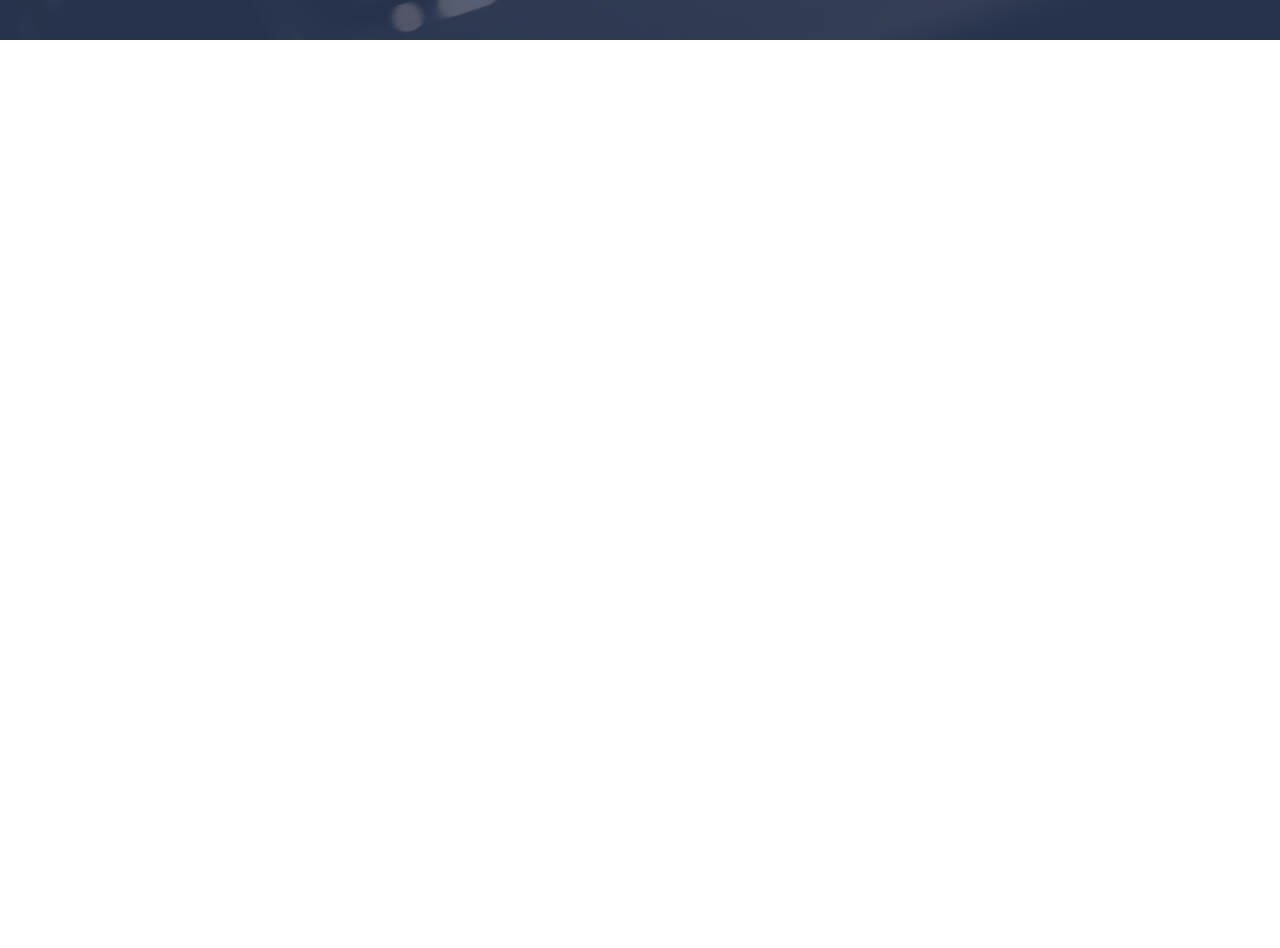
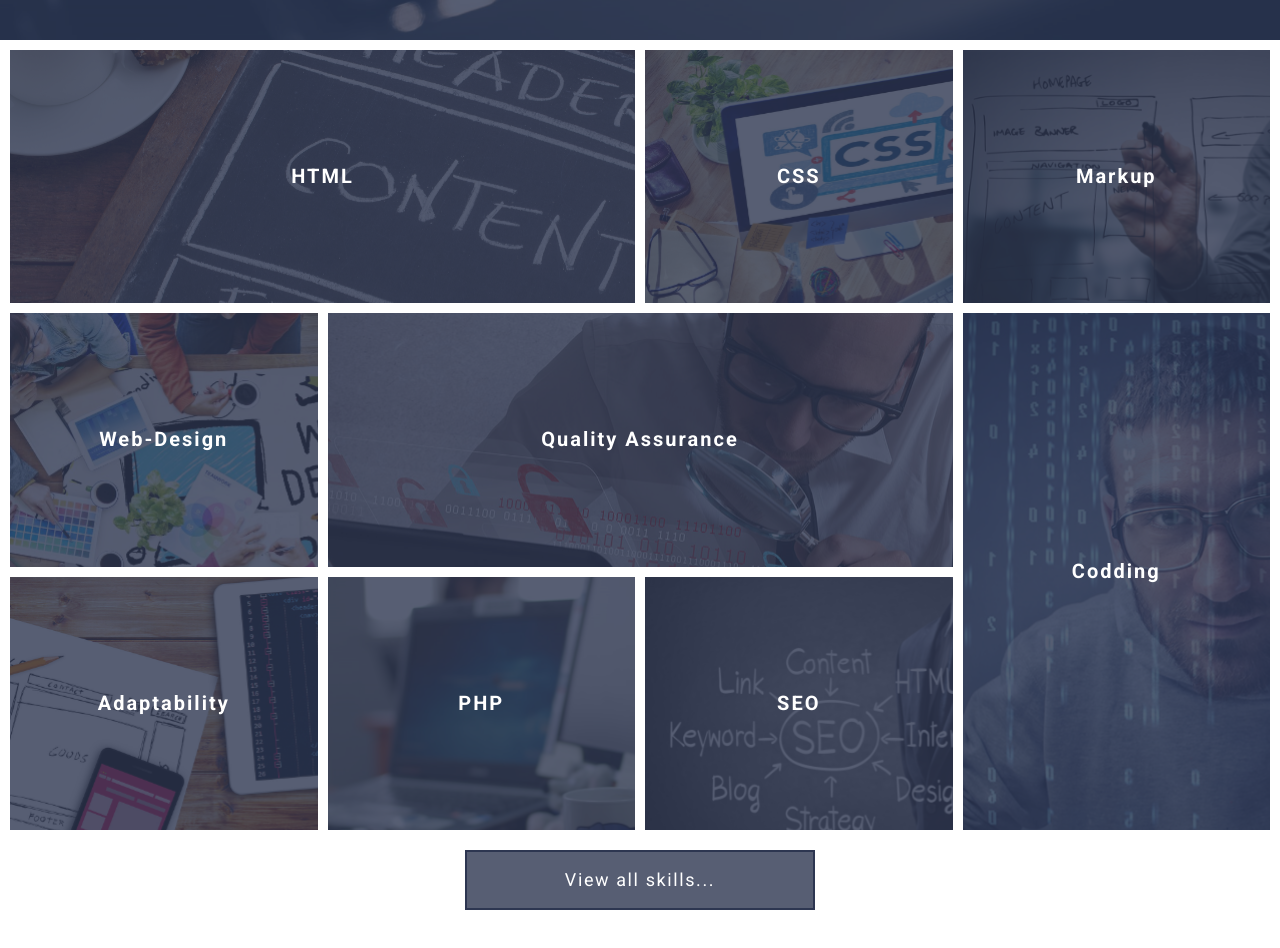
Before and after one commit to FomenkoAndrey/20210111______grid-template, a website: page index.html in a window 1280 px wide. Shown: the part 760-1708 px from the top of the page. Before the commit the page ends 1199 px from the top, so only its background shows below. Drawn offline with Linux system fonts and the light colour scheme.

Commit message:
оформление секции skills

```diff
--- a/assets/css/style.css
+++ b/assets/css/style.css
@@ -460,6 +460,14 @@ template {
 
 /*наш код здесь*/
 
+/*1 - код стал большим, работать не удобно*/
+/*2 - нужно тратить время на скрол*/
+/*3 - медиазпросы в конце и приходится часто и много скролить к основному правилу*/
+/*4 - постоянно повторяются цвета, хотелось повторно их использовать*/
+/*5 - повторяются размеры*/
+/*6 - тяжело искать селекторы, можно случайно продублировать правило*/
+/*7 - может допустить ошибку и не узнаем об этом*/
+
 * {
   box-sizing: border-box;
 }
@@ -487,18 +495,29 @@ a {
 }
 
 .btn {
-  font-size: 1.125rem;
   background-color: rgba(255, 255, 255, 0.1);
   border: 2px solid #ffffff;
+  min-width: 250px;
+}
+
+.btn-accent {
+  background-color: rgba(45, 54, 81, 0.8); /* #2d3651 */
+  border: 2px solid #2d3651;
+  min-width: 350px;
+}
+
+.btn,
+.btn-accent {
+  font-size: 1.125rem;
   display: block;
   padding: 18px 20px;
   height: 60px;
-  min-width: 250px;
   text-align: center;
   transition: background-color 0.5s;
 }
 
-.btn:hover {
+.btn:hover,
+.btn-accent:hover {
   background-color: #d66926;
 }
 
@@ -564,7 +583,6 @@ a {
   margin-right: 4px;
 }
 
-
 .header-navbar {
   display: grid;
   align-items: center;
@@ -617,3 +635,143 @@ a {
 .header-content__buttons .btn:first-of-type {
   margin-right: 20px;
 }
+
+.skills {
+  padding: 10px;
+  margin-bottom: 30px;
+}
+
+.skills__container {
+  display: grid;
+  margin-bottom: 20px;
+  grid-template-columns: repeat(4, 1fr);
+  grid-auto-rows: calc(33.3333vh - 4 * 10px / 3);
+  grid-template-areas: "a1 a1 a2 a3"
+                       "a4 a5 a5 a6"
+                       "a7 a8 a9 a6";
+  grid-gap: 10px;
+}
+
+.skills__action {
+  display: flex;
+  justify-content: center;
+}
+
+.skill-item {
+  position: relative;
+  background-color: #2d3651;
+  background-position: 50% 50%;
+  overflow: hidden;
+}
+
+.skill-item:hover .skill-item__overlay {
+  opacity: 0.95 !important;
+}
+
+.skill-item:hover .skill-item__image {
+  transform: scale(1.1);
+}
+
+.skill-item:hover .skill-item__link {
+  color: #d66926;
+}
+
+.skill-item:nth-of-type(1) {
+  grid-area: a1;
+}
+.skill-item:nth-of-type(2) {
+  grid-area: a2;
+}
+.skill-item:nth-of-type(3) {
+  grid-area: a3;
+}
+.skill-item:nth-of-type(4) {
+  grid-area: a4;
+}
+.skill-item:nth-of-type(5) {
+  grid-area: a5;
+}
+.skill-item:nth-of-type(6) {
+  grid-area: a6;
+}
+.skill-item:nth-of-type(7) {
+  grid-area: a7;
+}
+.skill-item:nth-of-type(8) {
+  grid-area: a8;
+}
+.skill-item:nth-of-type(9) {
+  grid-area: a9;
+}
+
+.skill-item__overlay {
+  position: absolute;
+  top: 0;
+  right: 0;
+  bottom: 0;
+  left: 0;
+  z-index: 1;
+  transition: opacity 0.5s;
+}
+
+.skill-item__image {
+  position: absolute;
+  top: 0;
+  right: 0;
+  bottom: 0;
+  left: 0;
+  transition: transform 0.5s;
+}
+
+.skill-item__title {
+  position: absolute;
+  top: 0;
+  right: 0;
+  bottom: 0;
+  left: 0;
+  z-index: 2;
+  margin: 0;
+  font-size: 1.25rem;
+  letter-spacing: 0.1em;
+}
+
+.skill-item__link {
+  display: flex;
+  align-items: center;
+  justify-content: center;
+  width: 100%;
+  height: 100%;
+  padding: 20px;
+  transition: color 0.5s;
+}
+
+@media (max-width: 992px) {
+  .skills__container {
+    grid-template-columns: repeat(3, 1fr);
+    grid-template-areas: "a1 a1 a2" "a3 a4 a4" "a5 a5 a6" "a7 a8 a6" "a7 a9 a9";
+  }
+}
+
+@media (max-width: 768px) {
+  .skills__container {
+    grid-template-columns: repeat(2, 1fr);
+    grid-template-areas: "a1 a2" "a3 a2" "a4 a4" "a5 a6" "a5 a7" "a8 a9";
+  }
+}
+
+@media (max-width: 576px) {
+  .skills {
+    padding: 20px;
+  }
+  .skills__container {
+    grid-template-columns: 1fr;
+    grid-template-areas: "a1" "a2" "a3" "a4" "a5" "a6" "a7" "a8" "a9";
+    grid-gap: 20px;
+  }
+}
+
+@media (max-height: 640px) {
+  .skills__container {
+    grid-auto-rows: 200px;
+  }
+}
--- a/index.html
+++ b/index.html
@@ -15,7 +15,7 @@
 
 <body>
 
-<header class="header">
+<header class="header" style="background-image: url(assets/img/img-header.png);">
 
     <div>test</div>
     <div>test</div>
@@ -82,48 +82,48 @@ SEO                 img-seo.png
 <section class="skills">
   <div class="skills__container">
     <article class="skill-item">
-      <div class="skill-item__overlay"></div>
-      <div class="skill-item__image"></div>
+      <div class="skill-item__overlay" style="background-color: #2d3651; opacity: 0.8;"></div>
+      <div class="skill-item__image" style="background-image: url(assets/img/img-html.png);"></div>
       <h3 class="skill-item__title"><a class="skill-item__link" href="#">HTML</a></h3>
     </article>
     <article class="skill-item">
-      <div class="skill-item__overlay"></div>
-      <div class="skill-item__image"></div>
+      <div class="skill-item__overlay" style="background-color: #2d3651; opacity: 0.8;"></div>
+      <div class="skill-item__image" style="background-image: url(assets/img/img-css.png);"></div>
       <h3 class="skill-item__title"><a class="skill-item__link" href="#">CSS</a></h3>
     </article>
     <article class="skill-item">
-      <div class="skill-item__overlay"></div>
-      <div class="skill-item__image"></div>
+      <div class="skill-item__overlay" style="background-color: #2d3651; opacity: 0.8;"></div>
+      <div class="skill-item__image" style="background-image: url(assets/img/img-markup.png);"></div>
       <h3 class="skill-item__title"><a class="skill-item__link" href="#">Markup</a></h3>
     </article>
     <article class="skill-item">
-      <div class="skill-item__overlay"></div>
-      <div class="skill-item__image"></div>
+      <div class="skill-item__overlay" style="background-color: #2d3651; opacity: 0.8;"></div>
+      <div class="skill-item__image" style="background-image: url(assets/img/img-webdesign.png);"></div>
       <h3 class="skill-item__title"><a class="skill-item__link" href="#">Web-Design</a></h3>
     </article>
     <article class="skill-item">
-      <div class="skill-item__overlay"></div>
-      <div class="skill-item__image"></div>
+      <div class="skill-item__overlay" style="background-color: #2d3651; opacity: 0.8;"></div>
+      <div class="skill-item__image" style="background-image: url(assets/img/img-qa.png);"></div>
       <h3 class="skill-item__title"><a class="skill-item__link" href="#">Quality Assurance</a></h3>
     </article>
     <article class="skill-item">
-      <div class="skill-item__overlay"></div>
-      <div class="skill-item__image"></div>
+      <div class="skill-item__overlay" style="background-color: #2d3651; opacity: 0.8;"></div>
+      <div class="skill-item__image" style="background-image: url(assets/img/img-codding.png);"></div>
       <h3 class="skill-item__title"><a class="skill-item__link" href="#">Codding</a></h3>
     </article>
     <article class="skill-item">
-      <div class="skill-item__overlay"></div>
-      <div class="skill-item__image"></div>
+      <div class="skill-item__overlay" style="background-color: #2d3651; opacity: 0.8;"></div>
+      <div class="skill-item__image" style="background-image: url(assets/img/img-adaptability.png);"></div>
       <h3 class="skill-item__title"><a class="skill-item__link" href="#">Adaptability</a></h3>
     </article>
     <article class="skill-item">
-      <div class="skill-item__overlay"></div>
-      <div class="skill-item__image"></div>
+      <div class="skill-item__overlay" style="background-color: #2d3651; opacity: 0.8;"></div>
+      <div class="skill-item__image" style="background-image: url(assets/img/img-php.png);"></div>
       <h3 class="skill-item__title"><a class="skill-item__link" href="#">PHP</a></h3>
     </article>
     <article class="skill-item">
-      <div class="skill-item__overlay"></div>
-      <div class="skill-item__image"></div>
+      <div class="skill-item__overlay" style="background-color: #2d3651; opacity: 0.8;"></div>
+      <div class="skill-item__image" style="background-image: url(assets/img/img-seo.png);"></div>
       <h3 class="skill-item__title"><a class="skill-item__link" href="#">SEO</a></h3>
     </article>
   </div>
```
